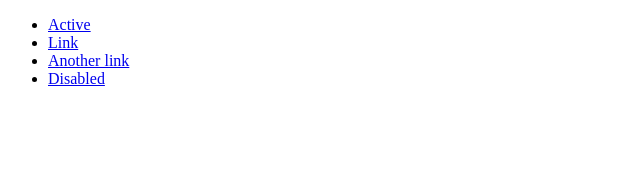
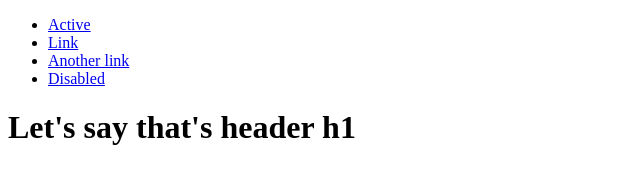
Before and after one commit to nescionomen/nescionomen_old, a plain HTML site: page index.html in a window 1280 px wide. Shown: the whole page, without its empty margins (0-640 px from the left). Drawn offline with nearby package versions, Linux system fonts and the light colour scheme.

Commit message:
Update index.html

```diff
--- a/index.html
+++ b/index.html
@@ -28,7 +28,7 @@
     <a class="nav-link disabled" href="#">Disabled</a>
   </li>
 </ul>
-
+    <h1>Let's say that's header h1</h1>
     <!-- Optional JavaScript -->
     <!-- jQuery first, then Popper.js, then Bootstrap JS -->
     <script src="https://code.jquery.com/jquery-3.2.1.slim.min.js" integrity="sha384-KJ3o2DKtIkvYIK3UENzmM7KCkRr/rE9/Qpg6aAZGJwFDMVNA/GpGFF93hXpG5KkN" crossorigin="anonymous"></script>
```
